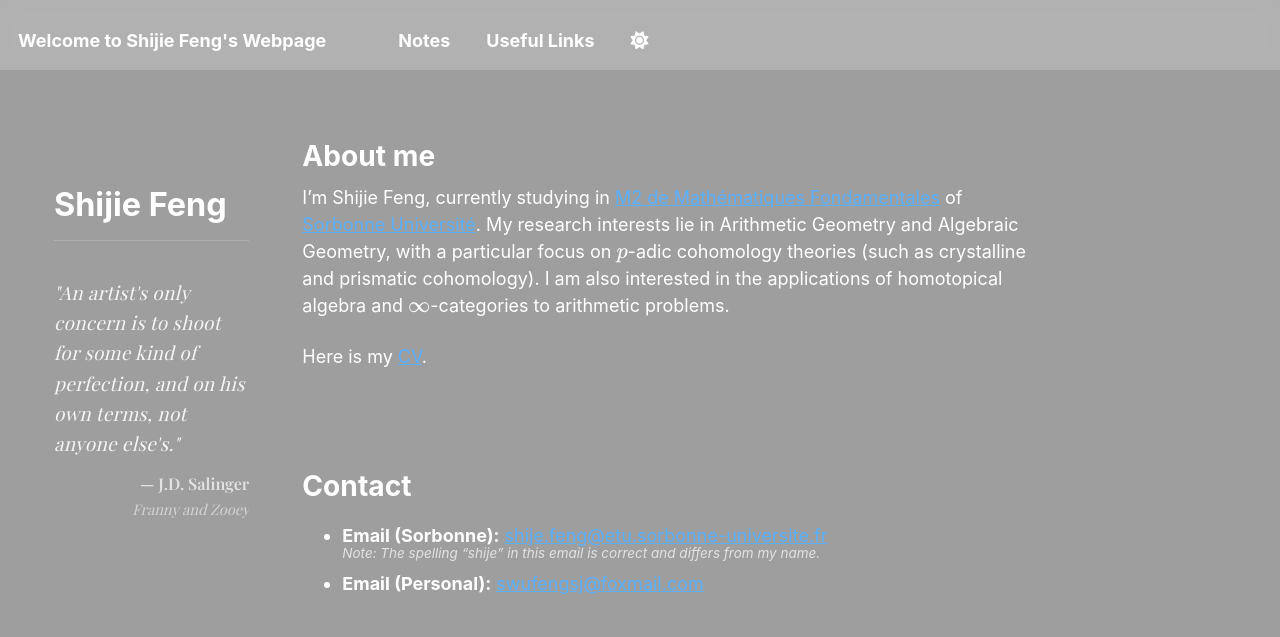
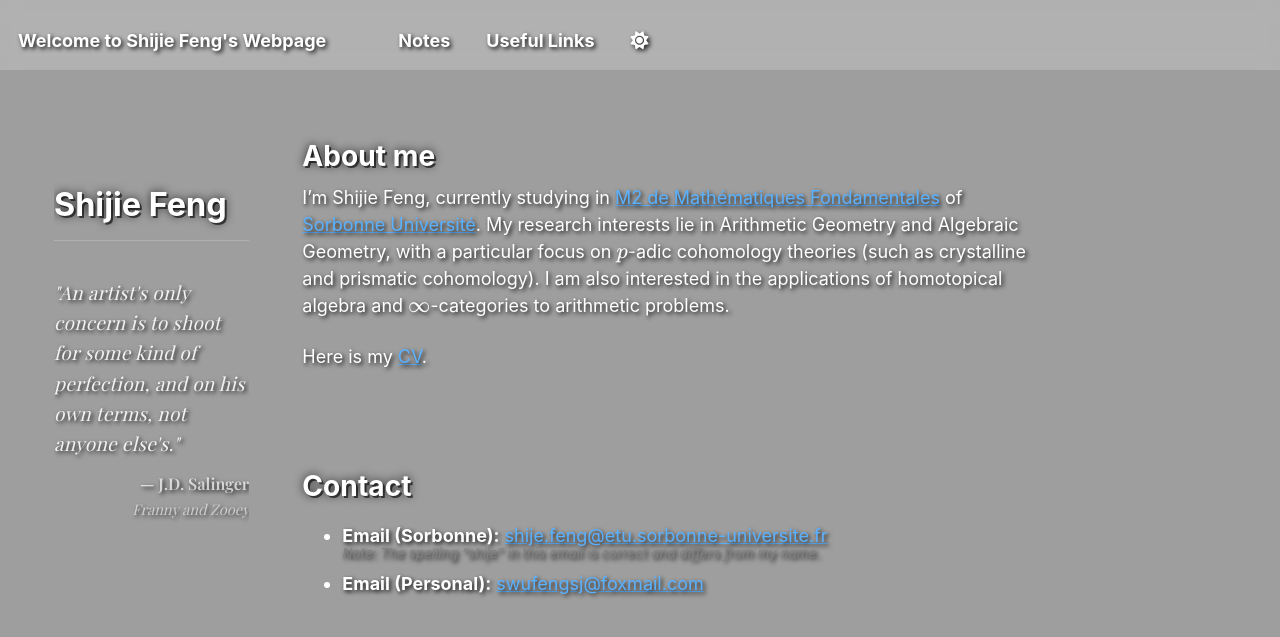
Before and after one commit to SHJFeng/SHJFeng.github.io, a Jekyll site: the page built from _pages/about.md, in a window 1280 px wide and 900 px high. Shown: the top 637 px of the window. Built offline with Jekyll 4.4.1, drawn with Linux system fonts in a browser that asks for light colours; some web fonts are replaced.

Commit message:
字体都加阴影_custom.scss

```diff
--- a/_sass/_custom.scss
+++ b/_sass/_custom.scss
@@ -1,14 +1,14 @@
 /* ==========================================================================
-   Custom Global Settings (Colors Tweaked)
+   Custom Global Settings (Global 3D Text Shadow)
    ========================================================================== */
 
-/* 1. 根标签 (保持透明) */
+/* 1. 根标签 */
 html {
     background-color: transparent;
     height: 100%;
 }
 
-/* 2. Body 设置 (日间模式核心颜色) */
+/* 2. Body 设置 */
 body {
     background-image: url('/images/background.jpg');
     background-size: cover;
@@ -18,44 +18,57 @@ body {
     min-height: 100vh;
     margin: 0;
 
-    /* 强制白字 */
     color: #ffffff !important;
     transition: background-image 0.5s ease-in-out;
+}
 
-    /* 🔴 要求一：白天模式链接改为浅蓝色 */
-    /* 原来可能是深蓝，现在改为 #5ab1ff (天蓝色) */
+/* 🔴 核心修改：全局立体阴影 (无死角覆盖) */
+/* 使用通用选择器，强制给页面上几乎所有文本元素添加阴影 */
+body,
+.masthead,
+.sidebar,
+.page__footer,
+.author__name,
+.author__urls-wrapper,
+h1, h2, h3, h4, h5, h6,
+p, li, a, span, div, small {
+    /* 阴影参数：X偏移2px Y偏移2px 模糊4px 黑色浓度0.9 */
+    text-shadow: 2px 2px 4px rgba(0, 0, 0, 0.9) !important;
+}
+
+/* 3. 链接颜色 */
 a {
     color: #5ab1ff !important;
     text-decoration: none;
 }
 a:hover {
-        color: #8ccbff !important; /* 悬停时更亮一点 */
+    color: #8ccbff !important;
 }
 
-    /* 🔴 要求二：Note (小字) 改为浅灰色 */
-    /* 针对 small 标签或 class="small" */
-    small, .small {
-        color: rgba(255, 255, 255, 0.7) !important; /* 浅灰色 */
-    }
-}
-
-/* 3. 夜间模式设置 */
+/* 4. 夜间模式适配 */
 html.dark body,
 body.dark {
     background-image: url('/images/background-dark.jpg') !important;
 
-    /* 夜间模式链接保持浅蓝 (或者你可以自己改) */
-    a {
-        color: #5ab1ff !important;
+    /* 夜间模式保持阴影，确保文字在深色背景上“浮”起来 */
+    text-shadow: 2px 2px 4px rgba(0, 0, 0, 1.0) !important;
 }
 
-    /* 夜间模式 Note 也保持浅灰 */
-    small, .small {
-        color: rgba(255, 255, 255, 0.7) !important;
-    }
+/* 5. 标题额外加强 (可选) */
+/* 让大标题的阴影更重一点，制造浮雕感 */
+h1, h2, h3, h4, h5, h6, .page__title, .author__name {
+    text-shadow: 2px 2px 0px rgba(0,0,0,0.6), 0 0 10px rgba(0,0,0,0.8) !important;
 }
 
-/* 4. 其他修正 (保持不变) */
+/* 6. 侧边栏作者名字 (恢复为原版设置，无手机端特化) */
+.author__name {
+  font-size: 1.8em !important;
+  font-weight: bold;
+  margin-bottom: 10px;
+  /* 这里去掉了之前的 @media 手机端放大代码 */
+}
+
+/* 7. 布局修正 */
 #main-content-wrapper {
     background-color: rgba(255, 255, 255, 0);
     transition: background-color 0.1s linear;
@@ -69,11 +82,3 @@ body.dark {
 }
 
 .author__avatar { display: none !important; }
-.author__name {
-    font-size: 1.8em !important;
-    font-weight: bold;
-    margin-bottom: 10px;
-}
-h1, h2, h3, h4, h5, h6, .page__title {
-    color: #ffffff !important;
-}
```
Lines whose indentation alone changed are shown as unchanged.
